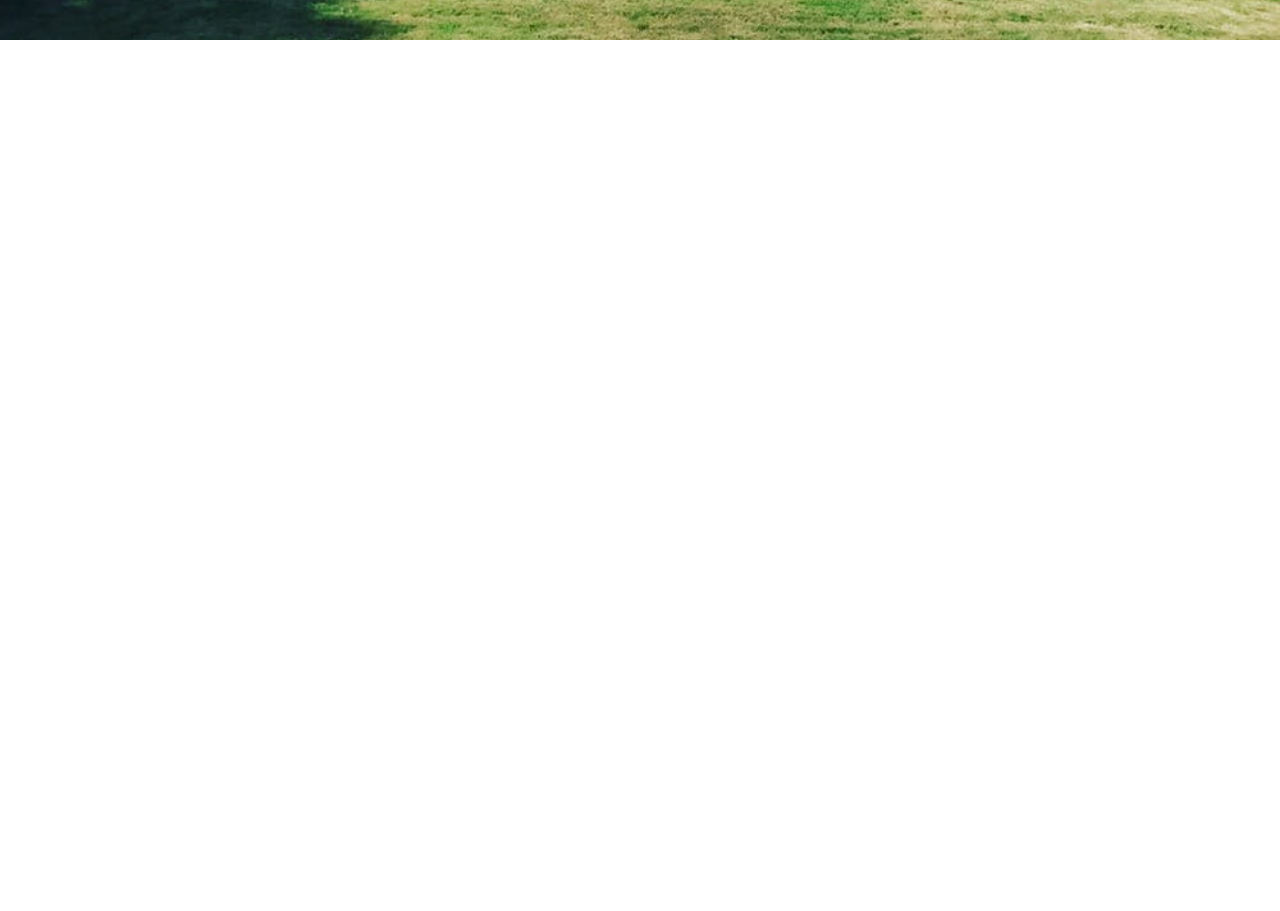
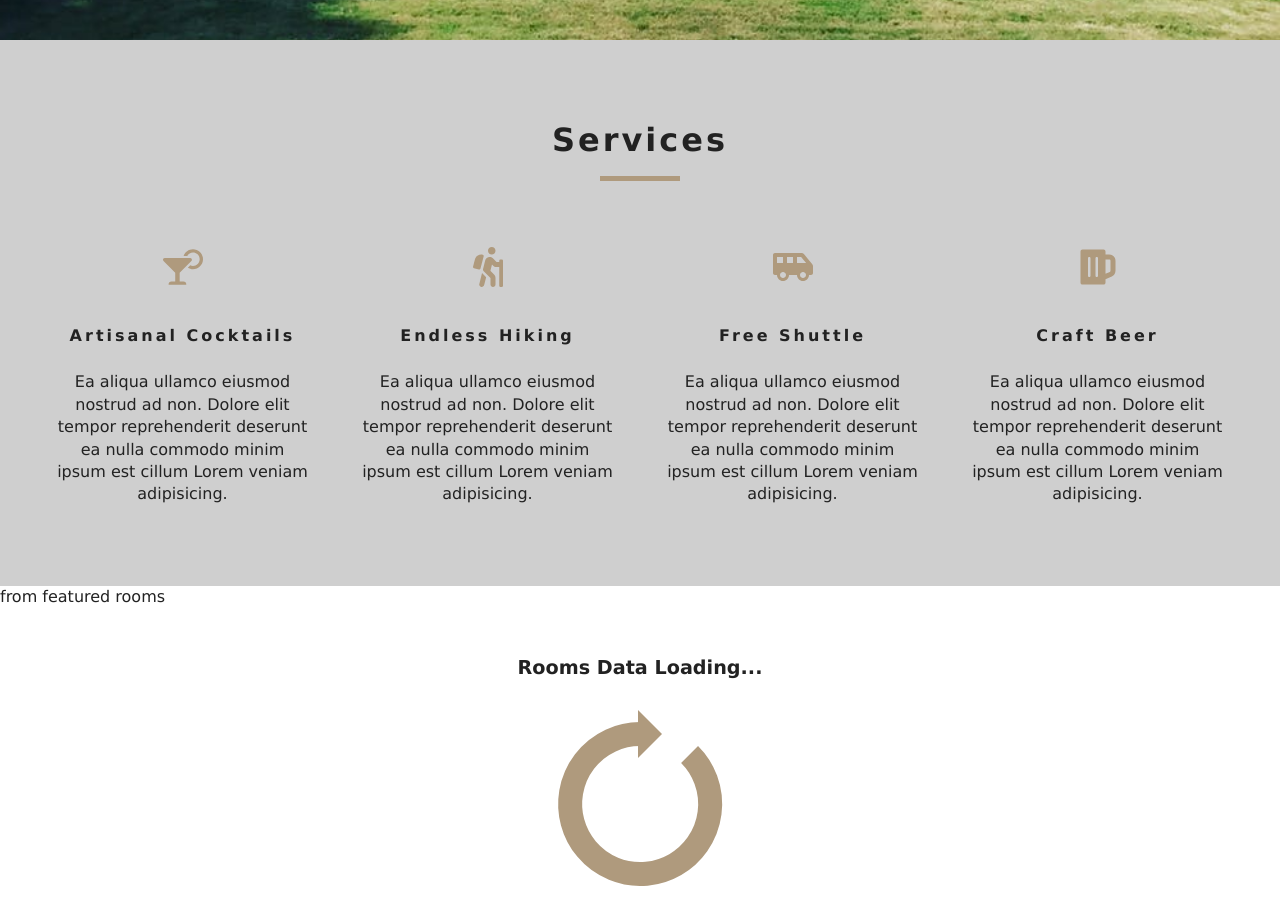
Before and after one commit to PrestonWestDev/resort, a React (Create React App) app: page / in a window 1280 px wide. Shown: the part 760-1671 px from the top of the page. Before the commit the page ends 800 px from the top, so only its background shows below. Built offline with nearby package versions, Linux system fonts and the light colour scheme.

Commit message:
Added Featured Rooms, Services List, and Loading Components

```diff
--- /dev/null
+++ b/src/Context.js
@@ -0,0 +1,48 @@
+import React, { Component } from 'react'
+import items from './data'
+
+const RoomContext = React.createContext();
+// <RoomContext.Provider value={'hello'}
+class RoomProvider extends Component {
+
+    state={
+        rooms: [],
+        sortedRooms: [],
+        featuredRooms: [],
+        loading: true
+    };
+
+
+    componentDidMount() {
+        let rooms = this.formatData(items);
+        let featuredRooms = rooms.filter(room => room.feature === true);
+        this.setState({
+            rooms, featuredRooms, sortedRooms: rooms, loading: false
+        })
+        console.log(rooms);
+    }
+
+    formatData(items) {
+        let tempItems = items.map(item => {
+            let id = item.sys.id;
+            let images = item.fields.images.map(image => image.fields.file.url);
+
+            let room = {...item.fields, images, id};
+            return room;
+        });
+        return tempItems;
+    }
+
+    render() {
+        return (
+            <RoomContext.Provider value={{...this.state}}>
+                {this.props.children}
+
+            </RoomContext.Provider>
+        );
+    }
+}
+
+const RoomConsumer = RoomContext.Consumer;
+
+export { RoomProvider, RoomConsumer, RoomContext };
--- /dev/null
+++ b/src/components/FeaturedRooms.js
@@ -0,0 +1,19 @@
+import React, { Component } from 'react'
+import {RoomContext} from '../Context';
+import Loading from './Loading';
+
+export default class FeaturedRoopm extends Component {
+    static contextType = RoomContext;
+    render() {
+
+        const {featuredRooms: rooms} = this.context
+        console.log(rooms);
+
+        return (
+            <div>
+                from featured rooms
+                <Loading></Loading>
+            </div>
+        )
+    }
+}
--- /dev/null
+++ b/src/components/Loading.js
@@ -0,0 +1,11 @@
+import React from 'react'
+import loadingGif from '../images/gif/loading-arrow.gif';
+
+export default function Loading() {
+    return (
+        <div className="loading">
+            <h4> rooms data loading... </h4>
+            <img src={loadingGif} alt=""></img>
+        </div>
+    )
+}
--- /dev/null
+++ b/src/components/Services.js
@@ -0,0 +1,59 @@
+import React, { Component } from 'react'
+import Title from './Title';
+import {FaCocktail, FaHiking, FaShuttleVan, FaBeer } from 'react-icons/fa';
+
+export default class Services extends Component {
+    state={
+        services: [
+           {
+               icon: <FaCocktail></FaCocktail>,
+               title: "Artisanal Cocktails",
+               info: `Ea aliqua ullamco eiusmod nostrud ad non.
+               Dolore elit tempor reprehenderit deserunt ea nulla commodo
+               minim ipsum est cillum Lorem veniam adipisicing.`
+           },
+           {
+                icon: <FaHiking></FaHiking>,
+                title: "Endless Hiking",
+                info: `Ea aliqua ullamco eiusmod nostrud ad non.
+                Dolore elit tempor reprehenderit deserunt ea nulla commodo
+                minim ipsum est cillum Lorem veniam adipisicing.`
+            },
+            {
+                icon: <FaShuttleVan></FaShuttleVan>,
+                title: "Free Shuttle",
+                info: `Ea aliqua ullamco eiusmod nostrud ad non.
+                Dolore elit tempor reprehenderit deserunt ea nulla commodo
+                minim ipsum est cillum Lorem veniam adipisicing.`
+            },
+            {
+                icon: <FaBeer></FaBeer>,
+                title: "Craft Beer",
+                info: `Ea aliqua ullamco eiusmod nostrud ad non.
+                Dolore elit tempor reprehenderit deserunt ea nulla commodo
+                minim ipsum est cillum Lorem veniam adipisicing.`
+            }
+        ]
+    }
+    render() {
+        return (
+            <section className="services">
+                <Title title='services'></Title>
+                <div className="services-center">
+                    {this.state.services.map((item, index) => {
+                        return (
+                        <article key={index} className="service">
+                            <span>{item.icon}</span>
+                            <h6> {item.title}</h6>
+                            <p> {item.info} </p>
+                        </article>
+                        )
+                   })}
+                </div>
+
+
+
+            </section>
+        )
+    }
+}
--- /dev/null
+++ b/src/components/Title.js
@@ -0,0 +1,10 @@
+import React from 'react'
+
+export default function Title( {title} ) {
+    return (
+        <div className="section-title">
+            <h4> {title} </h4>
+            <div></div>
+        </div>
+    )
+}
--- a/src/index.js
+++ b/src/index.js
@@ -3,11 +3,14 @@
 import {BrowserRouter as Router} from 'react-router-dom'
 import App from './App';
 import * as serviceWorker from './serviceWorker';
+import { RoomProvider } from './Context';
 
 ReactDOM.render(
-  <Router>
-    <App></App>
-  </Router>,
+  <RoomProvider>
+    <Router>
+      <App></App>
+    </Router>
+  </RoomProvider>,
   document.getElementById('root')
 );
 
--- a/src/pages/Home.js
+++ b/src/pages/Home.js
@@ -2,9 +2,12 @@
 import Hero from '../components/Hero';
 import Banner from '../components/Banner';
 import { Link } from 'react-router-dom';
+import Services from '../components/Services';
+import FeaturedRooms from '../components/FeaturedRooms';
 
 export default function Home() {
     return (
+        <>
         <Hero>
             <Banner title="luxurious rooms" subtitle="deluxe rooms starting at $299">
                 <Link to="/rooms" className="btn-primary">
@@ -12,6 +15,9 @@
                 </Link>
             </Banner>
         </Hero>
+        <Services></Services>
+        <FeaturedRooms></FeaturedRooms>
+        </>
 
     )
 }
```
